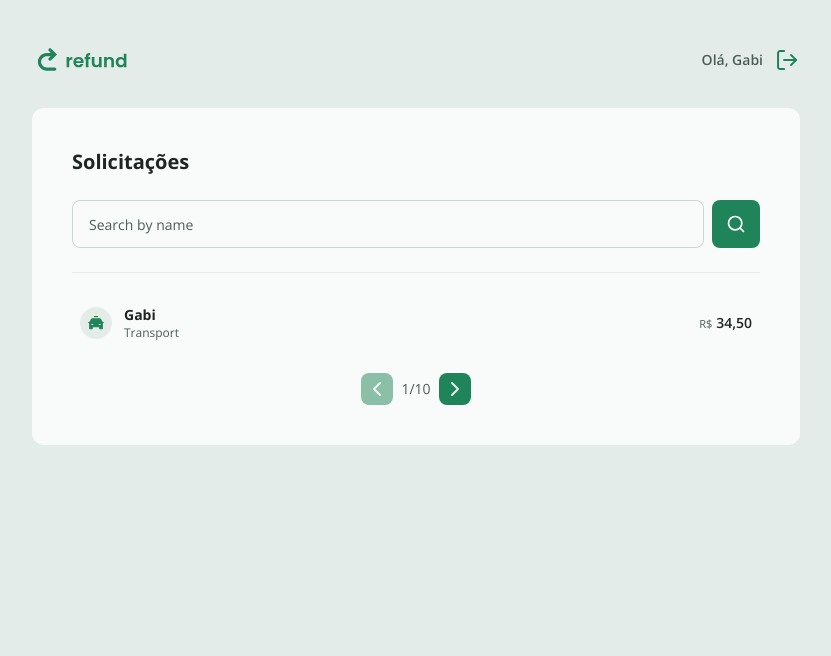
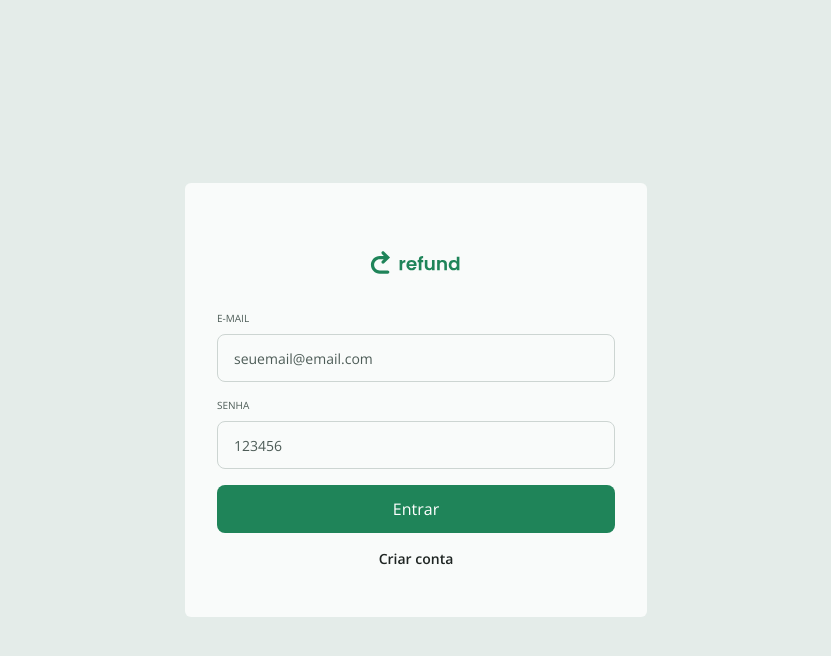
Before and after one commit to gabrielarochaf/web, a React (Vite) app: page / in a window 1280 px wide. Shown: the top 656 px of the page, without its empty margins (224-1055 px from the left). Built offline with nearby package versions, Linux system fonts and the light colour scheme.

Commit message:
Adjust routes according to user roles

```diff
--- a/src/components/AuthLayout.tsx
+++ b/src/components/AuthLayout.tsx
@@ -4,8 +4,8 @@ import logoSvg from "../assets/logo.svg";
 
 export function AuthLayout() {
   return (
-    <div className="w-screen h-screen bg-gray-400 flex flex-col justify-center items-center text-gray-100">
-      <main className="bg-gray-500 p-8 rounded-md flex items-center flex-col md:min-w-115.5">
+    <div className="w-screen h-screen bg-gray-400 flex flex-col justify-center items-center text-gray-100 p-8">
+      <main className="bg-gray-500 p-8 rounded-md flex items-center flex-col w-full md:max-w-115.5">
         <img src={logoSvg} alt="logo" className="my-8" />
         <Outlet />
       </main>
--- /dev/null
+++ b/src/components/Loading.tsx
@@ -0,0 +1,7 @@
+export function Loading() {
+    return(
+        <div className="w-screen h-screen flex justify-center items-center">
+            <span className="text-gray-200 font-semibold text-sm">Carregando...</span>
+        </div>
+    )
+}
--- a/src/routes/index.tsx
+++ b/src/routes/index.tsx
@@ -1,12 +1,38 @@
 import { BrowserRouter } from "react-router-dom";
 
 // import { AuthRoutes } from "./Auth-routes";
-//import { EmployeeRoutes } from "./Employee-rouths";
+// import { EmployeeRoutes } from "./Employee-rouths";
 import { ManagerRoutes } from "./Manager-routes";
+import { Loading } from "../components/Loading";
+import { EmployeeRoutes } from "./Employee-rouths";
+import { AuthRoutes } from "./Auth-routes";
+
+const isLoading = false;
+// const session = undefined;
+const session = {
+  user: {
+    role: "",
+  },
+};
+
 export function Routes() {
+  function Route() {
+    switch (session?.user.role) {
+      case "employee":
+        return <EmployeeRoutes />;
+      case "manager":
+        return <ManagerRoutes />;
+      default:
+        return <AuthRoutes />;
+    }
+  }
+
+  if (isLoading) {
+    return <Loading />;
+  }
   return (
     <BrowserRouter>
-      <ManagerRoutes />
+      <Route />
     </BrowserRouter>
   );
 }
```
